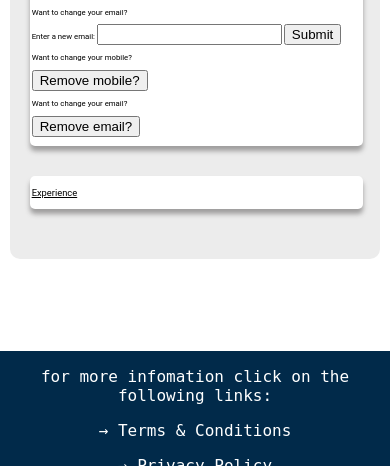
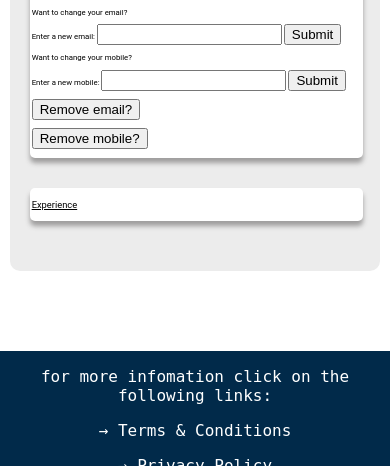
Before and after one commit to Michael-P-Drury/Volunteer-management-for-sports-clubs, a Flask app: page /profile in a window 390 px wide. Shown: the part 378-853 px from the top of the page. Run offline with Flask 3, Linux system fonts and the light colour scheme; some libraries are stand-ins or nearby versions.

Commit message:
working on remove mobile and email

```diff
--- a/website/routes.py
+++ b/website/routes.py
@@ -89,15 +89,17 @@ def profile():
         db.session.commit()
         return redirect(url_for('profile'))
 
-    if email_form.validate_on_submit() and email_form.validate():
+    if remove_email.validate_on_submit() and email_form.validate():
         for user in db.session.query(User).filter_by(user_id=current_user.get_id()):
             user.email = None
         db.session.commit()
+        return redirect(url_for('profile'))
 
-    if email_form.validate_on_submit() and email_form.validate():
+    if remove_mobile.validate_on_submit() and email_form.validate():
         for user in db.session.query(User).filter_by(user_id=current_user.get_id()):
             user.mobile = None
         db.session.commit()
+        return redirect(url_for('profile'))
 
     return render_template('profile.html', email_form = email_form, mobile_form = mobile_form, remove_mobile = remove_mobile, remove_email = remove_email)
 
--- a/website/templates/profile.html
+++ b/website/templates/profile.html
@@ -39,7 +39,7 @@
                         Want to change your mobile?
                     </p>
                     <p class = "profile-box-text">
-                        {{ remove_mobile.submit4() }}
+                        {{ mobile_form.new_mobile.label }} {{ mobile_form.new_mobile() }} {{ mobile_form.submit2() }}
                     </p>
                 </div>
             </form>
@@ -51,10 +51,18 @@
                 <div>
                     {{ remove_email.csrf_token }}
                     <p class = "profile-box-text">
-                        Want to change your email?
+                        {{ remove_email.submit3() }}
                     </p>
+                </div>
+            </form>
+        </div>
+
+        <div>
+            <form action="" method="POST">
+                <div>
+                    {{ remove_email.csrf_token }}
                     <p class = "profile-box-text">
-                        {{ remove_email.submit3() }}
+                        {{ remove_mobile.submit4() }}
                     </p>
                 </div>
             </form>
```
